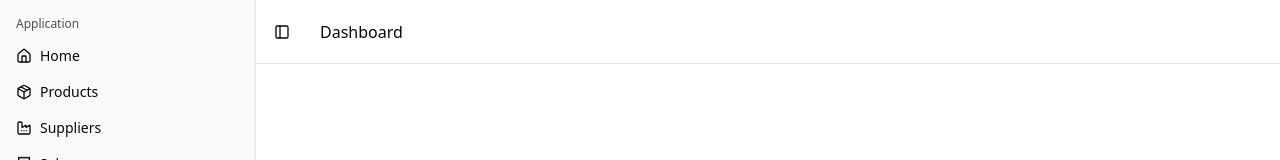
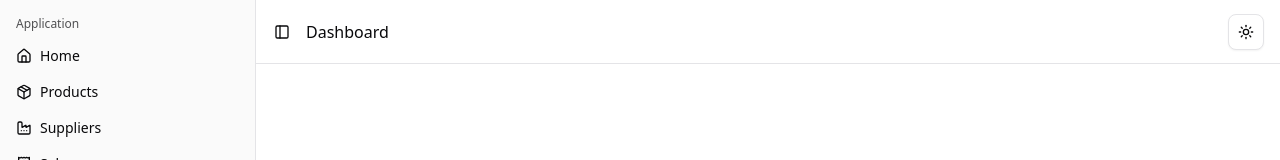
Before and after one commit to MichelaCiaccio/GestionaleSupermercato, a Next.js app: page /dashboard in a window 1280 px wide. Shown: the top 160 px of the page. Built offline with nearby package versions, Linux system fonts and the light colour scheme.

Commit message:
Add dark mode toggle to dashboard

```diff
--- a/src/components/ui/dashboard/header.tsx
+++ b/src/components/ui/dashboard/header.tsx
@@ -1,7 +1,7 @@
-import { Separator } from '@radix-ui/react-separator';
 import { SidebarTrigger } from '../sidebar';
 import React from 'react';
 import { cn } from '@/lib/utils';
+import { DarkModeToggle } from '../dark-mode-toggle';
 
 export default function Header({
   title,
@@ -11,14 +11,19 @@ export default function Header({
   return (
     <header
       className={cn(
-        'flex h-16 shrink-0 items-center gap-2 border-b px-4',
+        'flex h-16 shrink-0 items-center justify-between gap-2 border-b px-4',
         className
       )}
       {...props}
     >
-      <SidebarTrigger className="-ml-1 cursor-pointer" />
-      <Separator orientation="vertical" className="mr-2 h-4" />
-      <h1>{title}</h1>
+      <div className="flex items-center gap-2.5">
+        <SidebarTrigger className="-ml-1 cursor-pointer" />
+        <h1>{title}</h1>
+      </div>
+
+      <div className="flex items-center gap-2.5">
+        <DarkModeToggle />
+      </div>
     </header>
   );
 }
```
